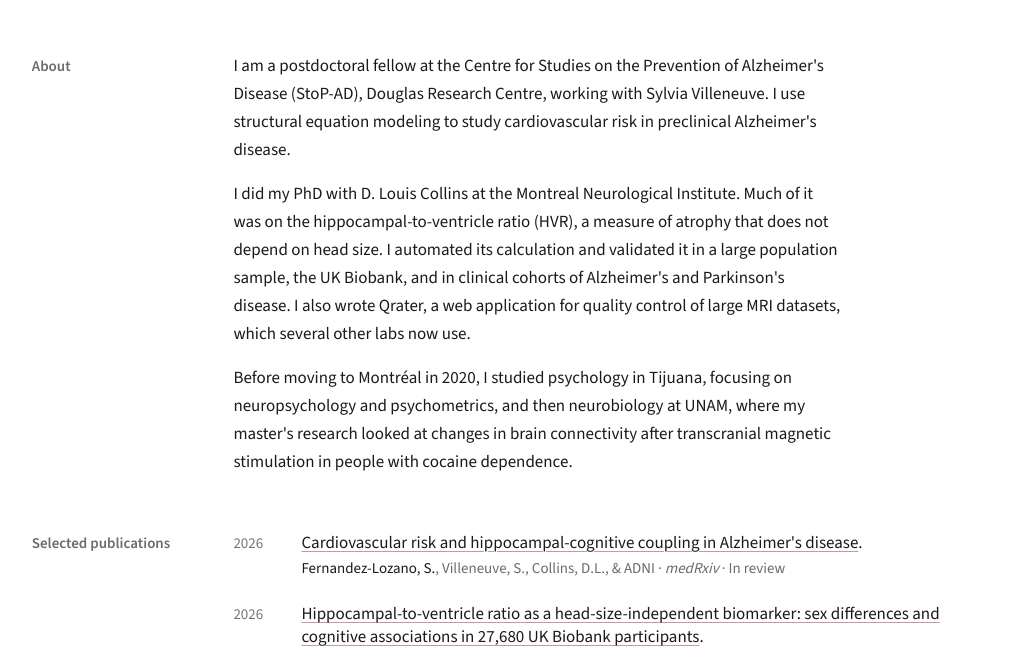
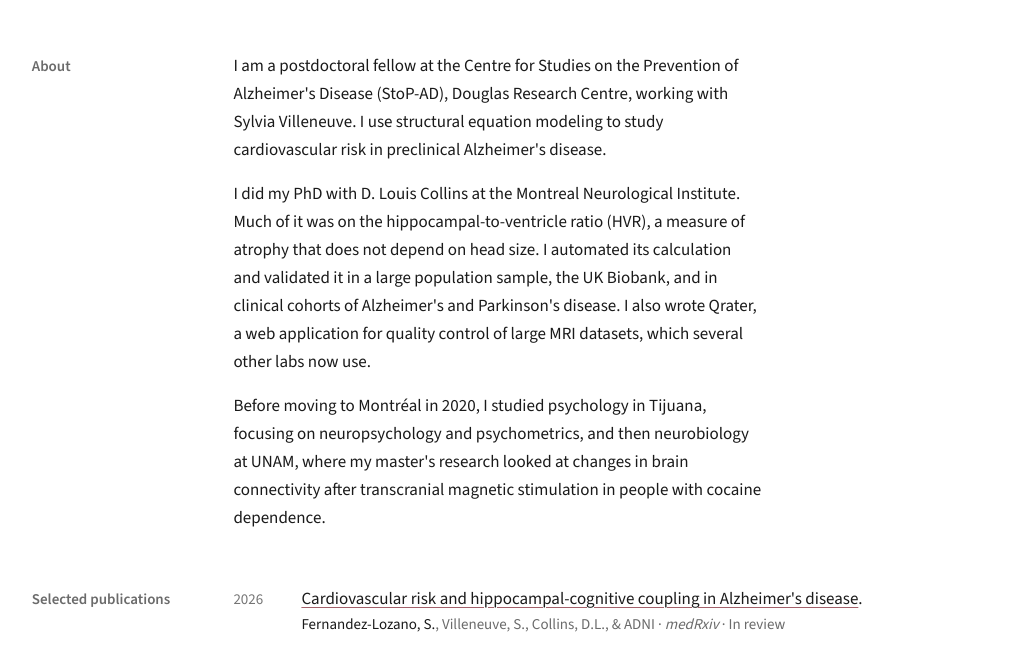
Before and after one commit to soffiafdz/academic_website, an Astro site: page / in a window 1280 px wide. Shown: the part 259-908 px from the top of the page, without its empty margins (125-1154 px from the left). Built offline with nearby package versions, Linux system fonts and the light colour scheme; Astro itself is replaced by a stand-in of ours.

Commit message:
Reflow nav and citations at large text, mark current page, noindex 404

```diff
--- a/src/layouts/Base.astro
+++ b/src/layouts/Base.astro
@@ -6,9 +6,10 @@ interface Props {
   title?: string;
   description?: string;
   jsonLd?: Record<string, unknown>;
+  noindex?: boolean;
 }
 
-const { title, description, jsonLd } = Astro.props;
+const { title, description, jsonLd, noindex = false } = Astro.props;
 const fullName = `${profile.firstName} ${profile.lastName}`;
 const pageTitle = title ? `${title} — ${fullName}` : fullName;
 const metaDescription = description ?? profile.description;
@@ -31,7 +32,7 @@ const navItems = [
     <title>{pageTitle}</title>
     <meta name="description" content={metaDescription} />
     <meta name="author" content={fullName} />
-    <link rel="canonical" href={canonicalUrl} />
+    {noindex ? <meta name="robots" content="noindex" /> : <link rel="canonical" href={canonicalUrl} />}
     <meta property="og:site_name" content={fullName} />
     <meta property="og:type" content="website" />
     <meta property="og:title" content={pageTitle} />
--- a/src/pages/404.astro
+++ b/src/pages/404.astro
@@ -2,7 +2,7 @@
 import Base from "../layouts/Base.astro";
 import PageHeader from "../components/PageHeader.astro";
 ---
-<Base title="Page not found" description="Page not found.">
+<Base title="Page not found" description="Page not found." noindex>
   <PageHeader title="Page not found" lede="Nothing lives at this address." />
   <p><a href="/">Back to the home page</a></p>
 </Base>
--- a/src/styles/global.css
+++ b/src/styles/global.css
@@ -34,6 +34,7 @@ h1, h2, h3, h4 {
   line-height: var(--lh-tight);
   letter-spacing: var(--tracking-tight);
   color: var(--color-fg);
+  overflow-wrap: break-word;
 }
 
 p { margin: 0 0 var(--space-3) 0; }
@@ -114,7 +115,8 @@ a:hover {
 
 .nav__links {
   display: flex;
-  gap: var(--space-4);
+  flex-wrap: wrap;
+  gap: 0 var(--space-4);
   list-style: none;
   margin: 0;
   padding: 0;
@@ -132,7 +134,12 @@ a:hover {
   text-decoration: none;
 }
 .nav__links a:hover { color: var(--color-fg); }
-.nav__links a[aria-current="page"] { color: var(--color-accent); }
+.nav__links a[aria-current="page"] {
+  color: var(--color-accent);
+  text-decoration: underline;
+  text-decoration-thickness: 1px;
+  text-underline-offset: 0.5em;
+}
 
 .nav__toggle {
   display: inline-flex; align-items: center; justify-content: center;
@@ -164,6 +171,10 @@ a:hover {
   .nav__brand  { grid-area: brand; }
   .nav__toggle { grid-area: toggle; }
   .nav__links  { grid-area: links; }
+  .nav__links a,
+  .nav__links a:visited { padding: 0.75rem 0.25rem; margin: -0.25rem -0.25rem; }
+  .nav__toggle { position: relative; }
+  .nav__toggle::after { content: ""; position: absolute; inset: -0.25rem; }
 }
 
 /* ====== Page header ====== */
@@ -260,7 +271,7 @@ a:hover {
   font-variant-numeric: tabular-nums;
   white-space: nowrap;
 }
-.item__body { min-width: 0; }
+.item__body { min-width: 0; overflow-wrap: break-word; }
 .item__title {
   display: block;
   font-size: var(--text-base);
@@ -281,6 +292,7 @@ a:hover {
 }
 .item__meta {
   display: block;
+  overflow-wrap: anywhere;
   margin: 0.2rem 0 0 0;
   font-size: var(--text-sm);
   line-height: var(--lh-list);
@@ -300,7 +312,7 @@ a.item__link,
 a.item__link:visited {
   color: inherit;
   text-underline-offset: 0.2em;
-  text-decoration-color: color-mix(in srgb, var(--color-accent) 45%, transparent);
+  text-decoration-color: color-mix(in srgb, var(--color-accent) 70%, transparent);
 }
 a.item__link:hover { color: var(--color-accent); text-decoration-color: var(--color-accent); }
 
@@ -325,7 +337,7 @@ a.item__link:hover { color: var(--color-accent); text-decoration-color: var(--co
 .toc a,
 .toc a:visited {
   color: var(--color-fg);
-  text-decoration-color: color-mix(in srgb, var(--color-accent) 45%, transparent);
+  text-decoration-color: color-mix(in srgb, var(--color-accent) 70%, transparent);
 }
 .toc a:hover { color: var(--color-accent); }
 .toc__n {
--- a/src/styles/tokens.css
+++ b/src/styles/tokens.css
@@ -49,7 +49,7 @@
   --color-accent-visited: #5a3035;
 
   --page-width:  64rem;
-  --prose-width: 38rem;      /* ~72 characters at 17px */
+  --prose-width: 33rem;      /* ~72 characters of Source Sans at 17px */
   --rule-width:  4px;
 
   --ease-out: cubic-bezier(0.2, 0.8, 0.2, 1);
```
